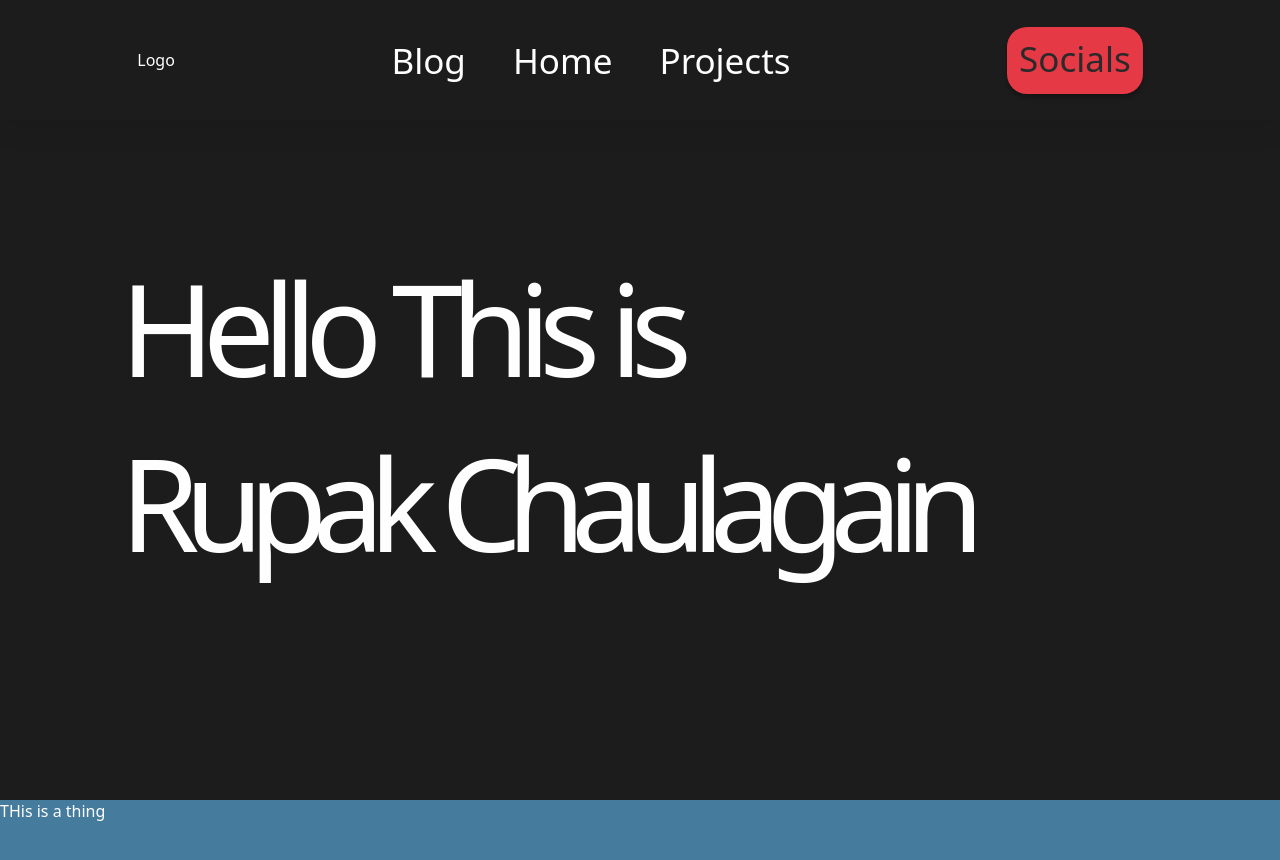
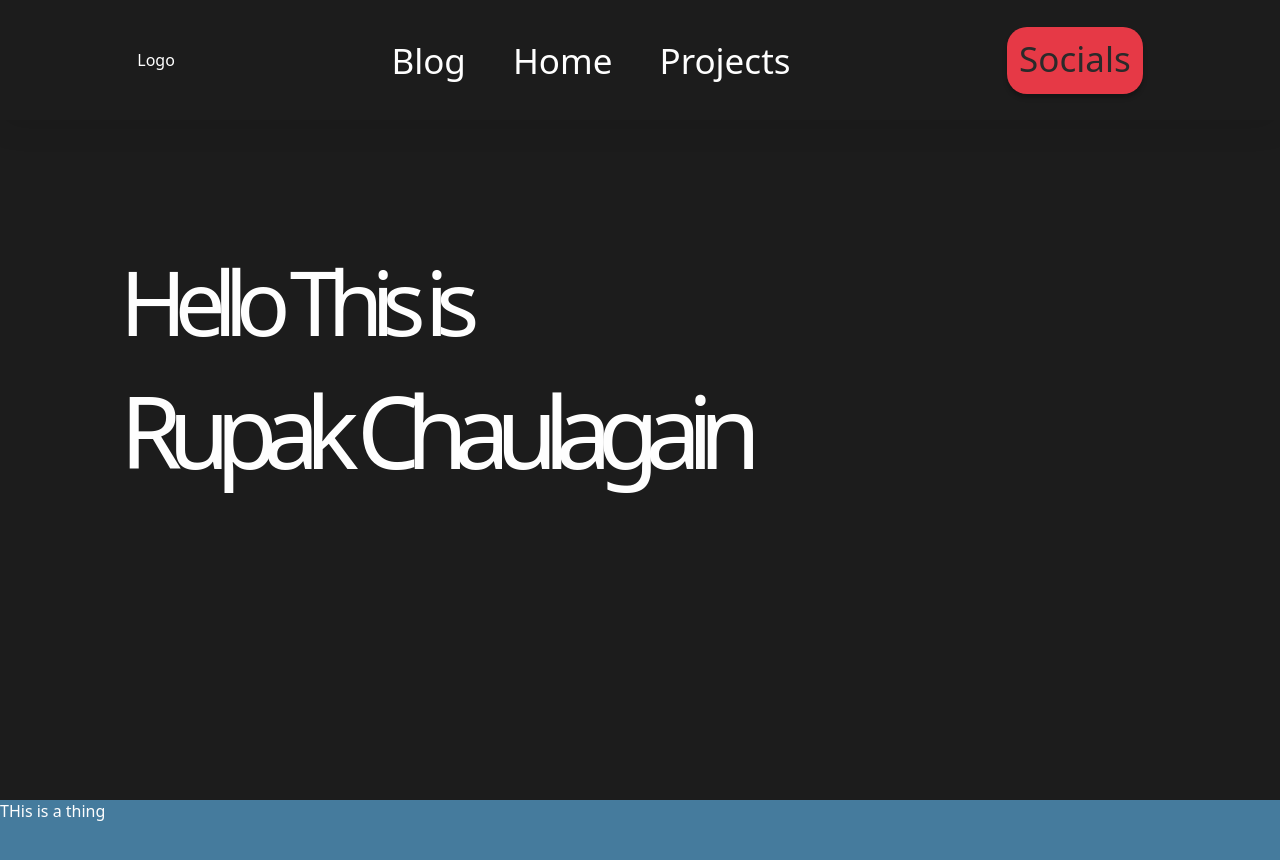
Before and after one commit to chaulagainrupak/Portfolio, a React (Create React App) app: page / in a window 1280 px wide. Shown: the top 860 px of the page. Built offline with nearby package versions, Linux system fonts and the light colour scheme.

Commit message:
More Responsive

```diff
--- a/src/HomePage/HomePage.css
+++ b/src/HomePage/HomePage.css
@@ -25,7 +25,7 @@
 
 #ThisIs{
 font-family: system-ui, -apple-system, BlinkMacSystemFont, 'Segoe UI', Roboto, Oxygen, Ubuntu, Cantarell, 'Open Sans', 'Helvetica Neue', sans-serif;
-font-size: 128px;
+font-size: clamp(90px, calc(calc(0.14 * 100vw) - calc(0.14 * 100vh)), 128px) ;
 font-style: normal;
 font-weight: 400;
 line-height: normal;
@@ -36,11 +36,11 @@ letter-spacing: -12px;
 #HeroName{
 
   font-family: system-ui, -apple-system, BlinkMacSystemFont, 'Segoe UI', Roboto, Oxygen, Ubuntu, Cantarell, 'Open Sans', 'Helvetica Neue', sans-serif;
-  font-size: 128px;
+  font-size: clamp(100px, calc(calc(0.14 * 100vw) - calc(0.14 * 100vh)), 128px);
   font-style: normal;
   font-weight: 500;
   line-height: normal;
-  letter-spacing: -15px;
+  letter-spacing: -14px;
 
 }
 
```
